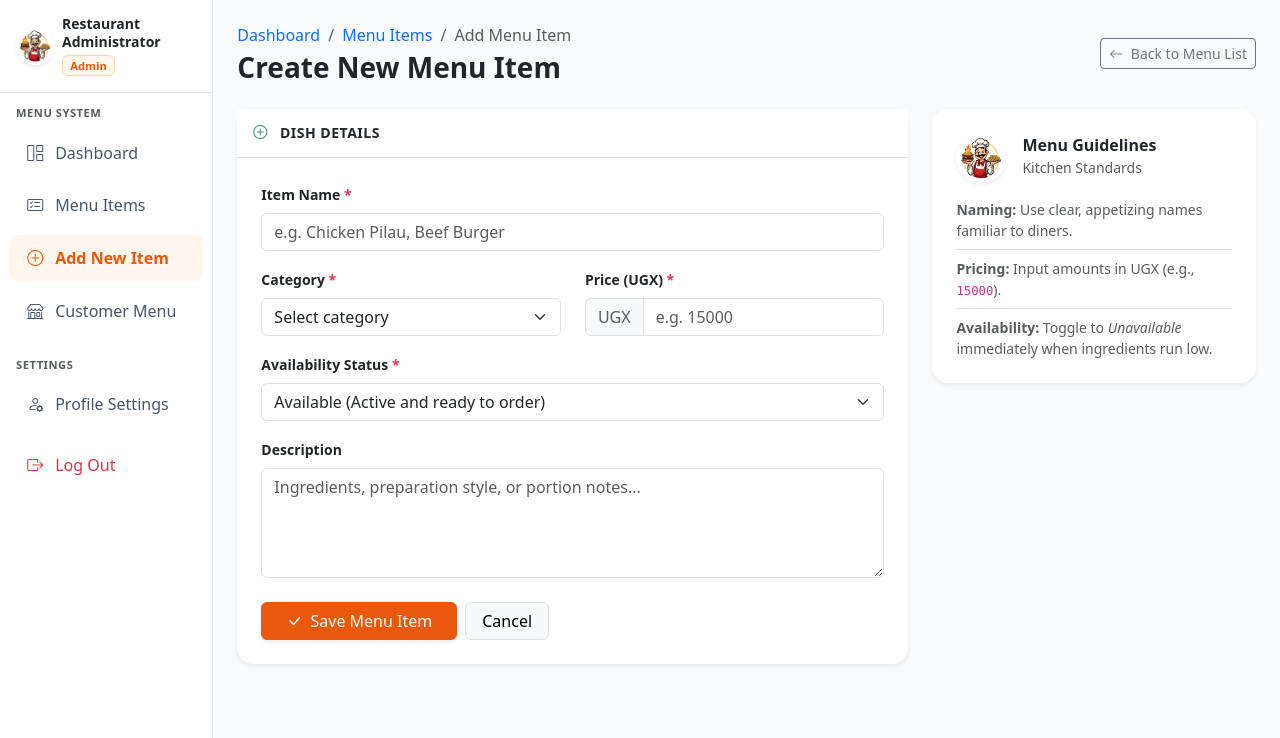
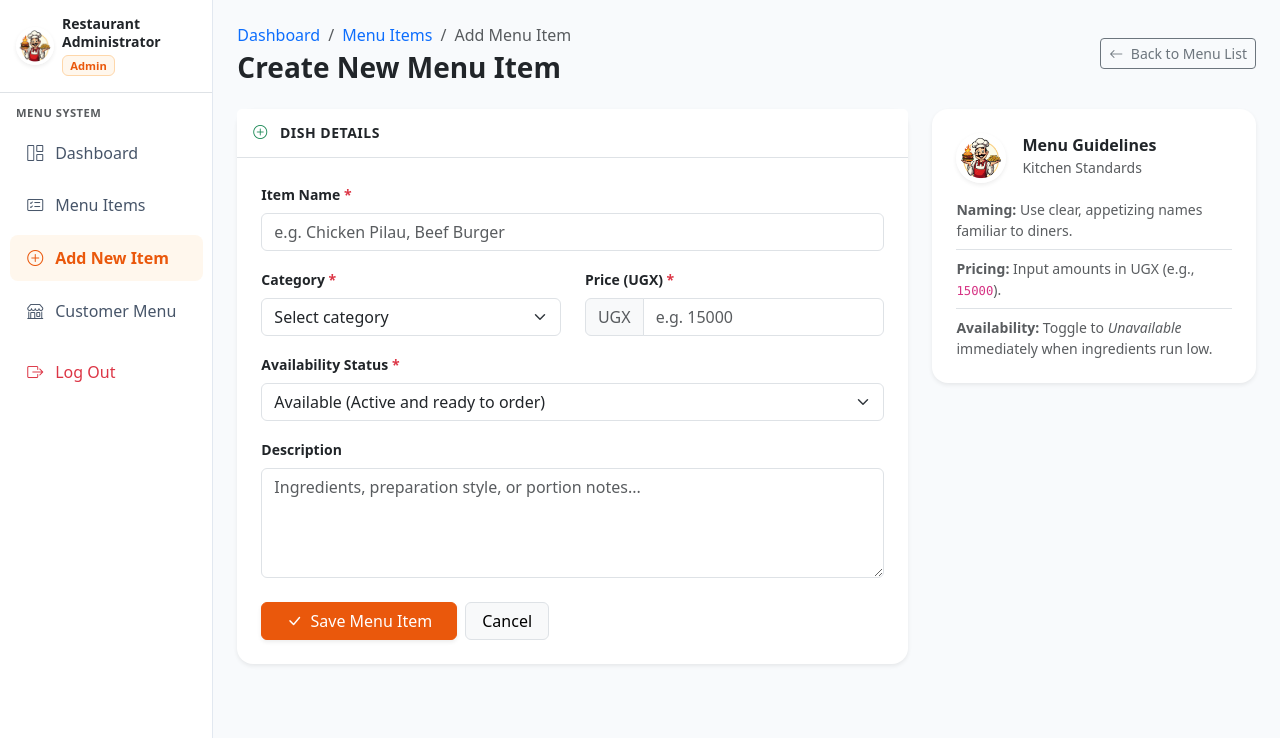
Before and after one commit to Mathewphillip/ponnus, a Laravel app: page /menu/create in a window 1280 px wide. Shown: the part 66-804 px from the top of the page. Run offline with Laravel 12, Linux system fonts and the light colour scheme; a user stored in the database is signed in; data comes from the database, SQL or seed files in the repository; parts of the project's set-up code (start-up, migrations or seed data) failed here and were passed over; some libraries are stand-ins or nearby versions.

Commit message:
ui: remove Profile Settings link and Settings section header from sidebar

```diff
--- a/resources/views/dashboard/sidebar.blade.php
+++ b/resources/views/dashboard/sidebar.blade.php
@@ -51,19 +51,6 @@
             </a>
         </li>
 
-        <!-- Account Section -->
-        <li class="nav-item mt-3">
-            <div class="px-3 py-1 text-uppercase text-muted fw-bold" style="font-size: 0.7rem; letter-spacing: 0.5px;">
-                Settings
-            </div>
-        </li>
-        <li class="nav-item">
-            <a class="nav-link {{ request()->routeIs('profile.show') ? 'active' : '' }}" href="{{ route('profile.show') }}">
-                <i class="bi bi-person-gear"></i>
-                <span>Profile Settings</span>
-            </a>
-        </li>
-
         <!-- Logout Action -->
         <li class="nav-item mt-2">
             <form method="POST" action="{{ route('logout') }}">
```
